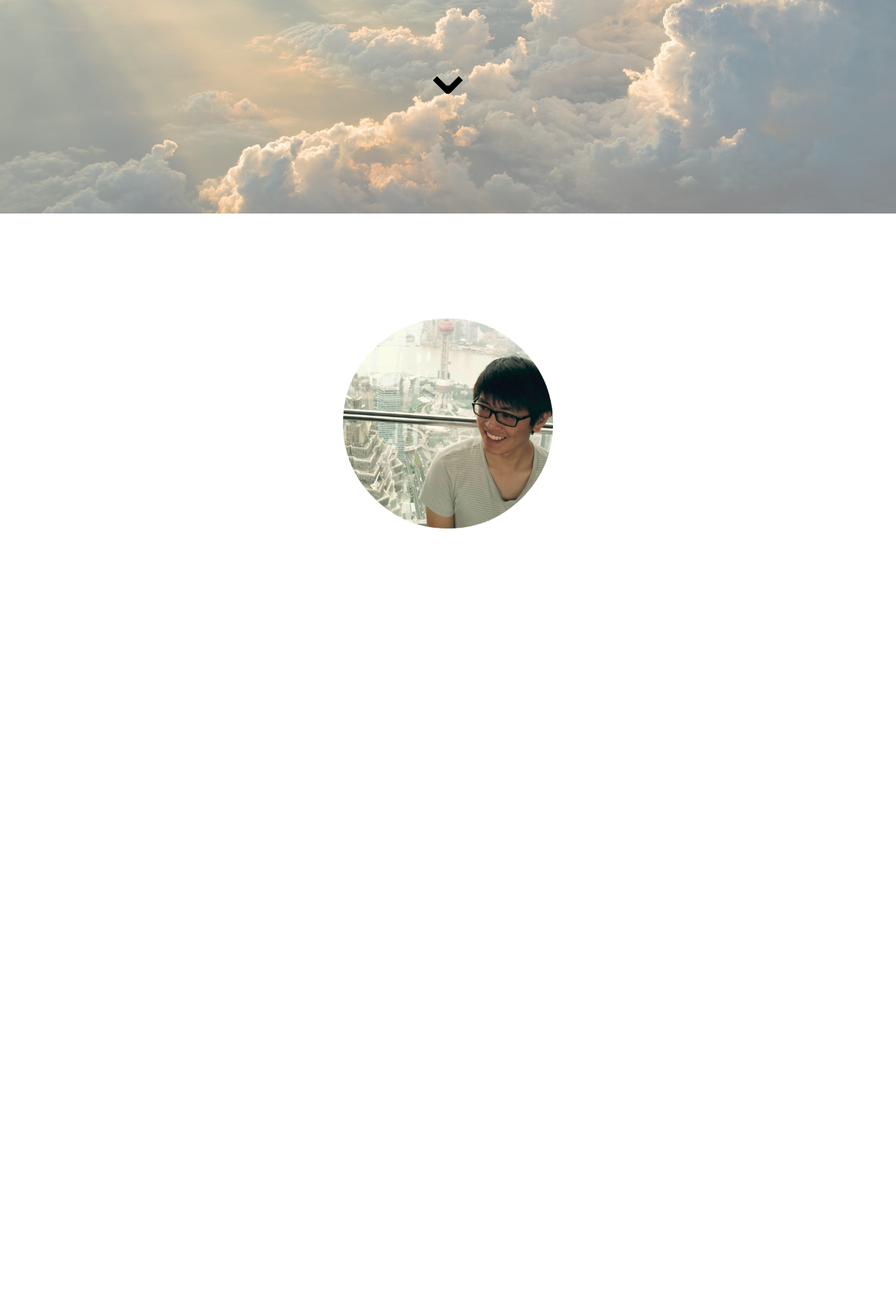
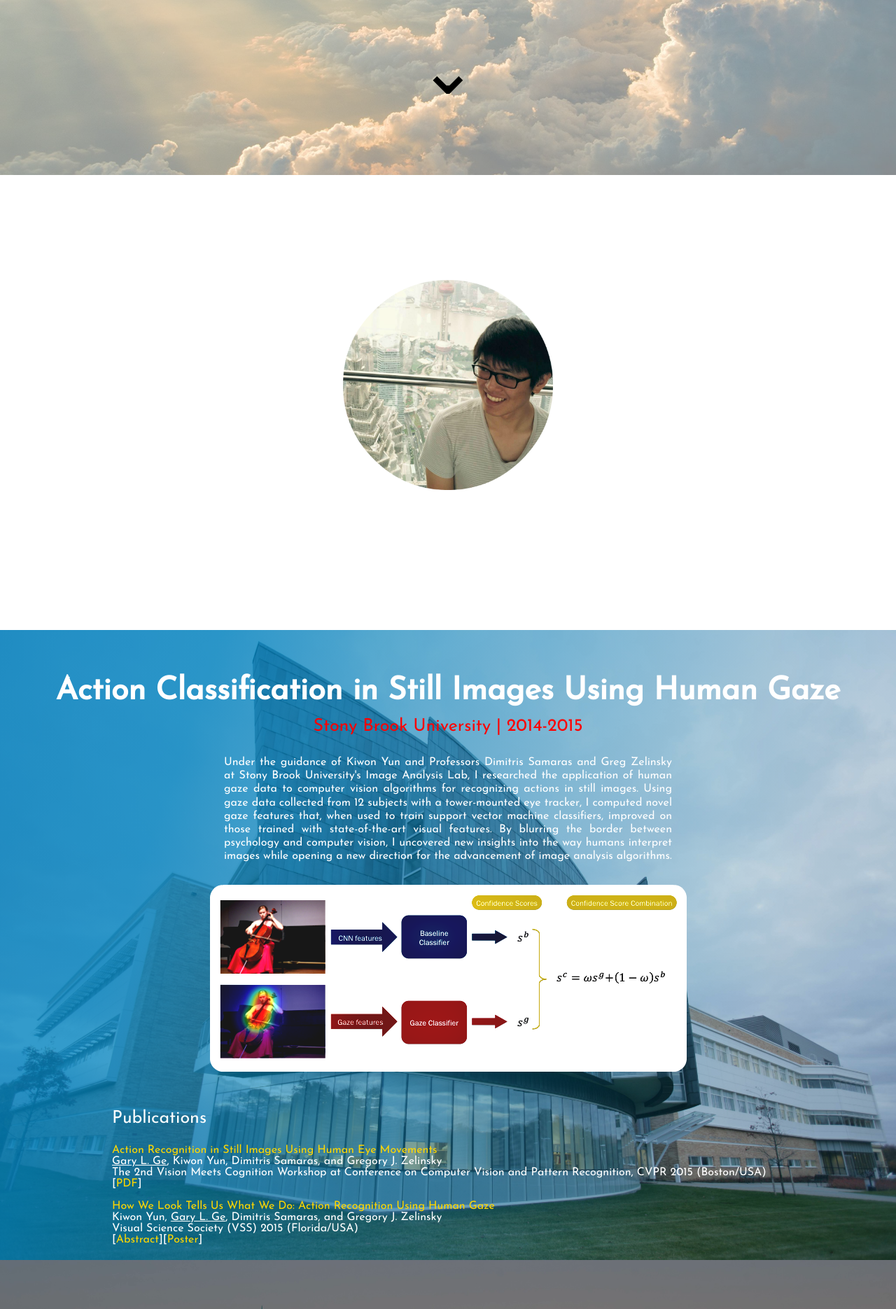
Before and after one commit to garyliangge/GaryGe, a PHP site: page / in a window 1280 px wide. Shown: the part 400-2270 px from the top of the page at 70% size. Before the commit the page ends 1155 px from the top, so only its background shows below. Run offline with PHP 8.4, Linux system fonts and the light colour scheme; some libraries are stand-ins or nearby versions.

Commit message:
Completed Research Page, added many documents
Large overhaul of site content.

```diff
--- a/index.html
+++ b/index.html
@@ -45,17 +45,42 @@
           </div>
       </div>
 
-      <div class='section' id="research">
+      <div class='section' id="research" Style="height: 900px;">
           <div id="filter-red">
               <div class='content' Style="color: white;">
-                  <div Style="font-size: 40px; display: table;">
-                      <strong>Action Classification with Human Gaze</strong>
+                  <div Style="font-size: 45px; display: table; margin: auto auto; height: 100%;">
+                      <strong>Action Classification in Still Images Using Human Gaze</strong>
                   </div>
-                  <div Style="font-size: 20px; display: table; margin: auto auto;">
+                  <div Style="font-size: 25px; display: table; margin: auto auto; padding: 15px; color: red; height: 100%;">
                       Stony Brook University | 2014-2015
                   </div>
-                  <div Style="text-align: justify;">
+                  <div Style="text-align: justify; width: 50%; display: table; margin: auto auto; padding: 15px; height: 100%; line-height: 120%;">
+                      Under the guidance of Kiwon Yun and Professors Dimitris Samaras and Greg Zelinsky at Stony Brook University's Image Analysis Lab, I
+                      researched the application of human gaze data to computer vision algorithms for recognizing actions in still images. Using gaze data
+                      collected from 12 subjects with a tower-mounted eye tracker, I computed novel gaze features that, when used to train support vector
+                      machine classifiers, improved on those trained with state-of-the-art visual features. By blurring the border between psychology and
+                      computer vision, I uncovered new insights into the way humans interpret images while opening a new direction for the advancement of
+                      image analysis algorithms.
                   </div>
+                  <div Style="text-align: justify; width: 45%; display: table; margin: auto auto; padding: 15px; height: 100%;">
+                      <img src="images/research/flowchart_rounded.png">
+                  </div>
+                  <div Style="text-align: justify; width: 75%; display: table; margin: auto auto; padding: 10px; height: 100%;">
+                      <p Style="font-size: 25px;">Publications</p>
+                      <p>
+                          <div Style="color: gold;">Action Recognition in Still Images Using Human Eye Movements</div>
+                          <u>Gary L. Ge</u>, Kiwon Yun, Dimitris Samaras, and Gregory J. Zelinsky
+                          <br>The 2nd Vision Meets Cognition Workshop at Conference on Computer Vision and Pattern Recognition, CVPR 2015 (Boston/USA)
+                          <br>[<a href="documents/Action_Classification.pdf" Style="color: gold;">PDF</a>]
+                      </p>
+                      <p>
+                          <div Style="color: gold;">How We Look Tells Us What We Do: Action Recognition Using Human Gaze</div>
+                          Kiwon Yun, <u>Gary L. Ge</u>, Dimitris Samaras, and Gregory J. Zelinsky
+                          <br>Visual Science Society (VSS) 2015 (Florida/USA)
+                          <br>[<a href="documents/VSS Abstract.pdf" Style="color: gold;">Abstract</a>][<a href="documents/VSS Poster.pdf" Style="color: gold;">Poster</a>]
+                      </p>
+                  </div>
+
               </div>
           </div>
       </div>
--- a/stylesheets/gary_style.css
+++ b/stylesheets/gary_style.css
@@ -36,6 +36,7 @@ body{
   list-style-type: none;
   margin: 0px 0px;
   padding: 0px;
+  color: black;
 }
 
 .navlist li{
@@ -62,8 +63,8 @@ a{
 }
 
 .section{
-  padding-top: 55px;
   width: 100%;
+  height: 100%;
 	min-height:650px;
   position: relative;
   margin: 0px 0px;
@@ -98,8 +99,8 @@ div#filter-red{
   position: absolute;
   left: 0px;
   top: 0px;
-  background: linear-gradient(135deg, rgba(0, 130, 190, 0.60) 20%, rgba(10, 70, 100, 0.20) 80%);
-  /*background-color: rgba(204, 0, 0, .5)*/
+  /*background: linear-gradient(110deg, rgba(0, 130, 190, 0.8) 20%, rgba(10, 70, 100, 0.20) 80%);*/
+  background: linear-gradient(110deg, rgba(0, 130, 190, 0.8) 20%, rgba(10, 70, 100, 0.20) 80%);
 }
 
 div#home{
@@ -224,7 +225,7 @@ div#research{
   display: table;
   margin-left: auto;
   margin-right: auto;
-  margin-top: 50px;
+  margin-top: 65px;
 }
 
 div#contact{
```
Also changed, not shown: documents/Slide2.png (added), images/research/Cluster_2010_006122.jpg (deleted), images/research/Cluster_2010_006125.jpg (deleted), images/research/bike.jpg (deleted), images/research/bikefdm.jpg (deleted), images/research/flowchart.png (added), images/research/flowchart_rounded.png (added), images/research/gaze_visual.png (added), images/research/jump.jpg (deleted), 3 other files.
